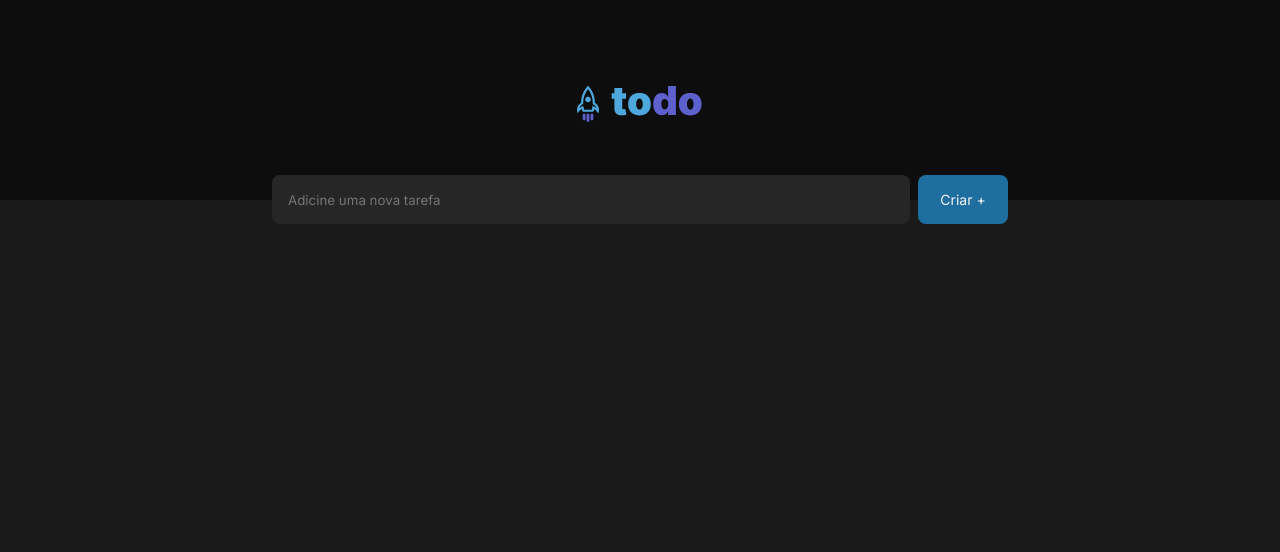
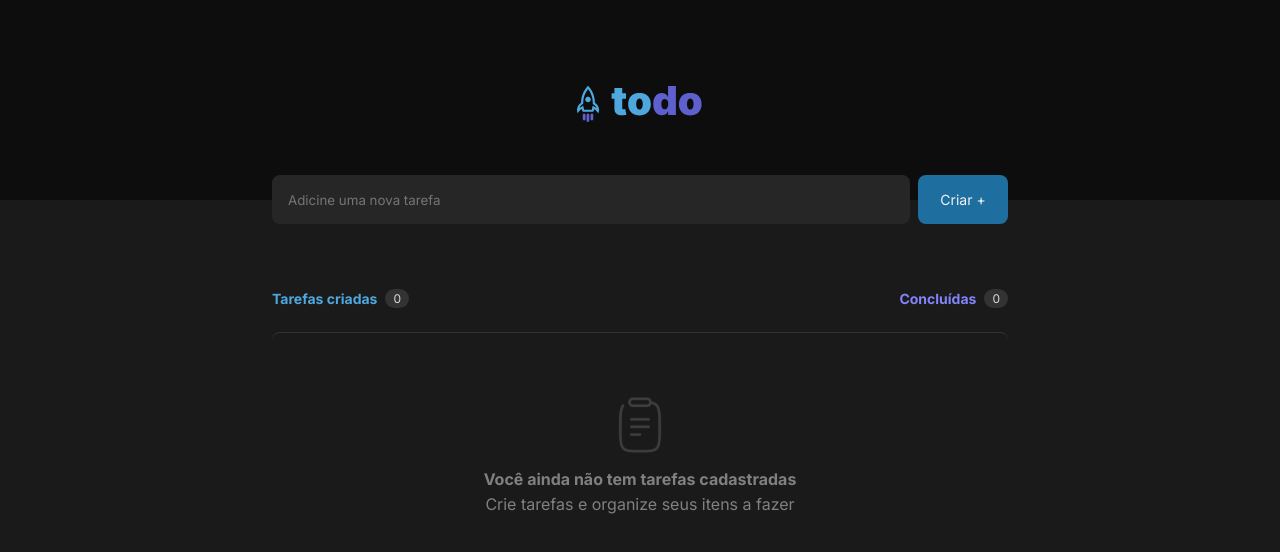
Before and after one commit to WilliamWJD/sis-todo, a React (Vite) app: page / in a window 1280 px wide. Shown: the top 552 px of the page. Built offline with nearby package versions, Linux system fonts and the light colour scheme.

Commit message:
feat: criando content para tasks vazia

```diff
--- /dev/null
+++ b/src/components/EmptyTasks/index.tsx
@@ -0,0 +1,13 @@
+import { Container } from "./styles";
+
+import EmptyTask from '../../images/EmptyTask.svg';
+
+export function EmptyTasks() {
+    return (
+        <Container>
+            <img src={EmptyTask} alt="Empty Tasks image" />
+            <strong>Você ainda não tem tarefas cadastradas</strong>
+            <span>Crie tarefas e organize seus itens a fazer</span>
+        </Container>
+    )
+}
--- /dev/null
+++ b/src/components/EmptyTasks/styles.ts
@@ -0,0 +1,25 @@
+import styled from 'styled-components';
+
+export const Container = styled.div`
+    width: 100%;
+    max-width: 736px;
+    padding: 64px 24px;
+    margin-top: 24px;
+    border-top: 1px solid #333333;
+    border-radius: 8px;
+
+    display: flex;
+    flex-direction: column;
+    justify-content: center;
+    align-items: center;
+
+    strong{
+        margin-top: 16px;
+        color: ${props => props.theme.colors.gray_300}
+    }
+
+    span{
+        margin-top: 5px;
+        color: ${props => props.theme.colors.gray_300}
+    }
+`;
--- /dev/null
+++ b/src/components/HeaderTasks/index.tsx
@@ -0,0 +1,16 @@
+import { Container, BoxTasks, BoxCompleted } from "./styles";
+
+export function HeaderTasks() {
+    return (
+        <Container>
+            <BoxTasks>
+                <strong>Tarefas criadas</strong>
+                <p>0</p>
+            </BoxTasks>
+            <BoxCompleted>
+                <strong>Concluídas</strong>
+                <p>0</p>
+            </BoxCompleted>
+        </Container>
+    )
+}
--- /dev/null
+++ b/src/components/HeaderTasks/styles.ts
@@ -0,0 +1,52 @@
+import styled from 'styled-components';
+
+export const Container = styled.div`
+    width: 100%;
+    max-width: 736px;
+    margin-top: 65px;
+
+    display: flex;
+    flex-direction: row;
+    justify-content: space-between;
+    align-items: center;
+`;
+
+export const BoxTasks = styled.div`
+    display: flex;
+    flex-direction: row;
+    align-items: center;
+
+    strong{
+        font-size: 14px;
+        color: ${props => props.theme.colors.blue};
+    }
+
+    p{
+        font-size: 12px;
+        color: ${props => props.theme.colors.gray_200};
+        background-color: ${props => props.theme.colors.gray_400};
+        padding: 2px 8px;
+        border-radius: 999px;
+        margin-left: 8px;
+    }
+`;
+
+export const BoxCompleted = styled.div`
+    display: flex;
+    flex-direction: row;
+    align-items: center;
+
+    strong{
+        font-size: 14px;
+        color: ${props => props.theme.colors.purple};
+    }
+
+    p{
+        font-size: 12px;
+        color: ${props => props.theme.colors.gray_200};
+        background-color: ${props => props.theme.colors.gray_400};
+        padding: 2px 8px;
+        border-radius: 999px;
+        margin-left: 8px;
+    }
+`;
--- a/src/components/NewTaskBox/styles.ts
+++ b/src/components/NewTaskBox/styles.ts
@@ -7,7 +7,8 @@ export const Container = styled.div`
     justify-content: space-between;
 
     input{
-        width: 638px;
+        width: 100%;
+        max-width: 638px;
         padding: 16px 0 16px 16px;
         background-color: ${props => props.theme.colors.gray_500};
         color: ${props => props.theme.colors.gray_100};
@@ -24,6 +25,7 @@ export const Container = styled.div`
         background-color: ${props => props.theme.colors.blueDark};
         border-radius: 8px;
         transition: background-color 0.2s;
+        margin-left: 6px;
     }
 
     button:hover{
--- a/src/pages/Home/index.tsx
+++ b/src/pages/Home/index.tsx
@@ -1,4 +1,6 @@
+import { EmptyTasks } from '../../components/EmptyTasks';
 import { Header } from '../../components/Header';
+import { HeaderTasks } from '../../components/HeaderTasks';
 import { NewTaskBox } from '../../components/NewTaskBox';
 
 import { Container, Content } from './styles';
@@ -7,8 +9,11 @@ export function Home() {
     return (
         <Container>
             <Header />
+
             <Content>
                 <NewTaskBox />
+                <HeaderTasks />
+                <EmptyTasks />
             </Content>
         </Container>
     )
```
Also changed, not shown: src/images/EmptyTask.svg (added).
